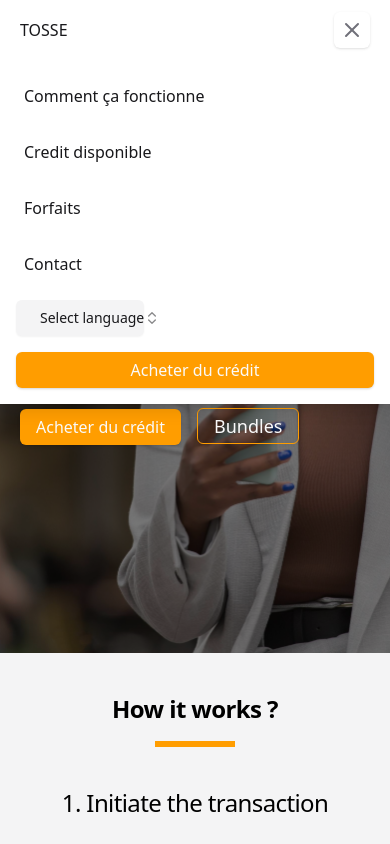
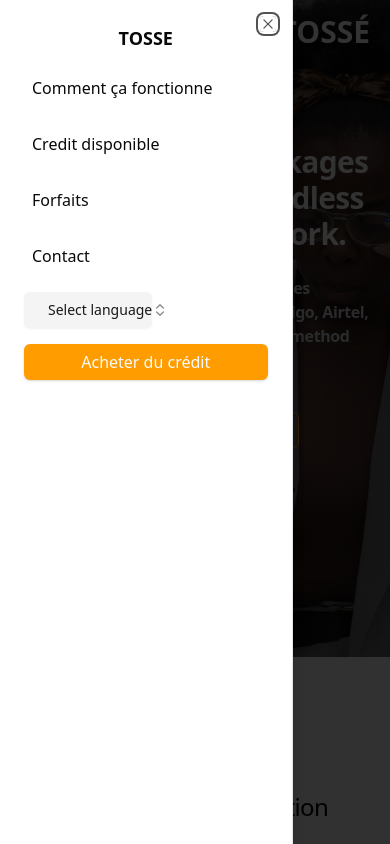
Before and after one commit to hassandogo/tosse-web, a Next.js app: page /buy-credit in a window 390 px wide. Both pictures are taken after a click on the button 38 px from the left and 30 px from the top of the page. Shown: the top 844 px of the page. Built offline with nearby package versions, Linux system fonts and the light colour scheme; a web font is replaced by a local one.

Commit message:
ajout de nouvelle navbar responsive

```diff
--- a/components/global/TogglePhoneMenu.tsx
+++ b/components/global/TogglePhoneMenu.tsx
@@ -2,11 +2,19 @@
 
 import { Button } from '@/components/ui/button';
 import { cn } from '@/lib/utils';
-import { MenuIcon, XIcon } from 'lucide-react';
+import { MenuIcon } from 'lucide-react';
 import Link from 'next/link';
-import { FC, useState } from 'react';
+import { FC, useEffect, useState } from 'react';
 import LocaleSwitcher from './locale-switcher';
 import { DialogBuyCredit } from '../client/credit/dialog-buycredit';
+import {
+  Sheet,
+  SheetContent,
+  SheetHeader,
+  SheetTitle,
+  SheetTrigger,
+} from "@/components/ui/sheet"
+
 type NavbarProps = {
 	className?: string
 }
@@ -35,40 +43,25 @@
   };
 
 export const TogglePhoneMenu: FC = () => {
-	const [show, setShow] = useState<boolean>(false);
-
-	const toggleShow = () => setShow((s) => !s);
-
 	return (
-		<>
+		<div className='lg:hidden'>
+        <Sheet>
+          <SheetTrigger asChild>
 			<Button
-				onClick={toggleShow}
 				size={'icon'}
 				variant={'ghost'}
 				className={cn('lg:hidden bg-transparent', 'hover:bg-transparent hover:text-primary')}
 			>
 				<MenuIcon className='size-8' />
 			</Button>
-			{show && (
-				<div className='fixed top-0 left-0 right-0 shadow-lg z-50 bg-card text-secondary-foreground'>
-					<div className='flex justify-between items-center px-5 py-3'>
-						<Link href={'/'}>
-							TOSSE
-						</Link>
-						<Button
-							onClick={toggleShow}
-							size={'icon'}
-							className={cn(
-								'lg:hidden bg-transparent text-muted-foreground',
-								'hover:bg-transparent hover:text-primary'
-							)}
-						>
-							<XIcon className='size-6' />
-						</Button>
-					</div>
-					<NavBar className="grid grid-cols-1 gap-4 z-10 p-4" />
-				</div>
-			)}
-		</>
+          </SheetTrigger>
+          <SheetContent side={'left'}>
+            <SheetHeader>
+              <SheetTitle><Link href={'/'}>TOSSE</Link></SheetTitle>
+            </SheetHeader>
+			<NavBar className="grid grid-cols-1 gap-4 py-4" />
+          </SheetContent>
+        </Sheet>
+		</div>
 	);
 };
```
